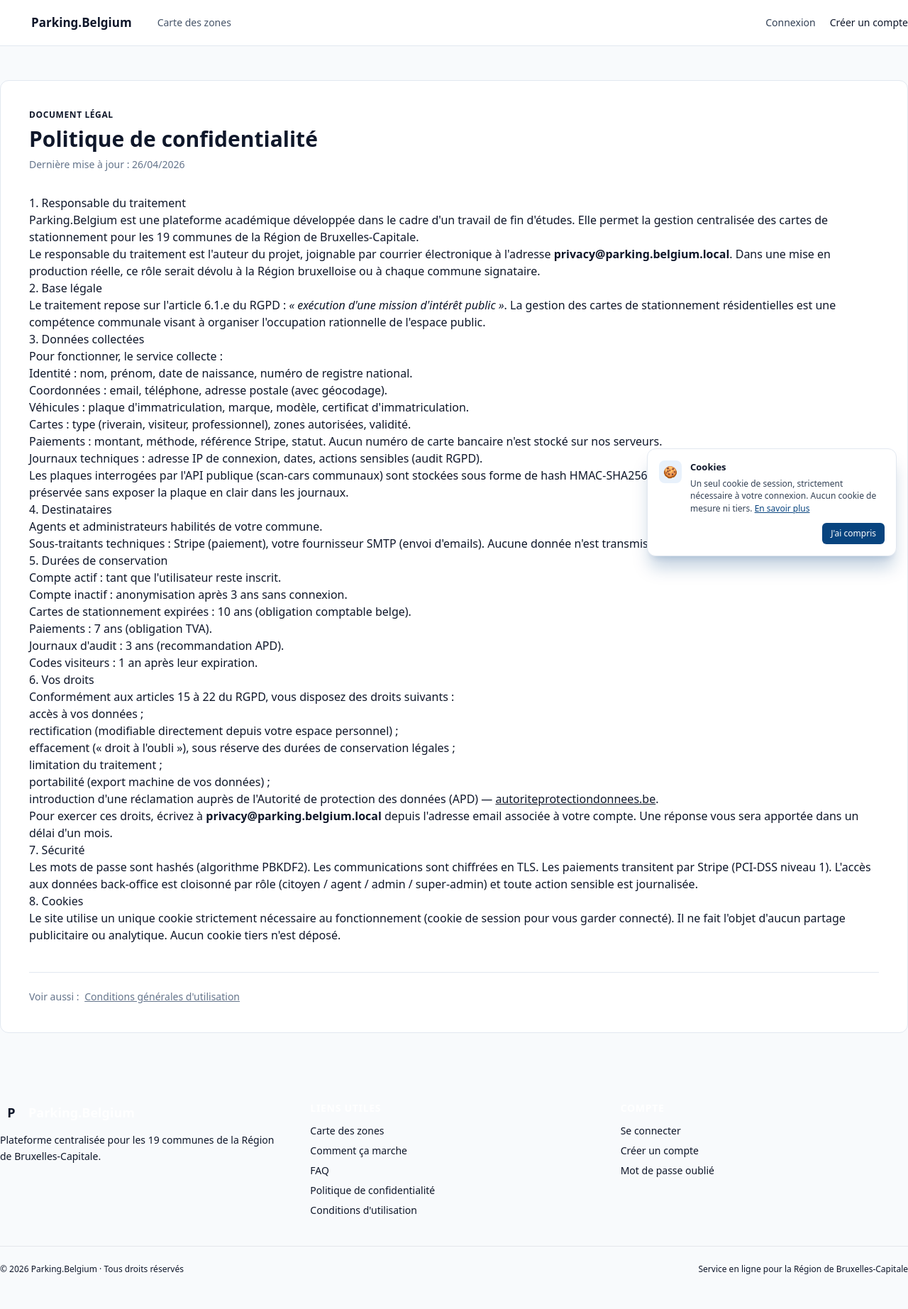
After one commit to sofiane626/parking_belgium, a Django app: page /legal/privacy/ in a window 1280 px wide. The commit adds this page. Shown: the whole page at 71% size. Run offline with Django 5.2, Linux system fonts and the light colour scheme; parts of the project's set-up code (start-up, migrations or seed data) failed here and were passed over; some libraries are stand-ins or nearby versions.

Commit message:
Pages légales (privacy + CGU), bandeau cookies et acceptation obligatoire à l'inscription

```diff
--- a/apps/core/urls.py
+++ b/apps/core/urls.py
@@ -6,4 +6,6 @@ urlpatterns = [
     path("", views.home, name="home"),
     path("after-login/", views.post_login_redirect, name="post_login_redirect"),
     path("commune-lookup/", views.commune_lookup, name="commune_lookup"),
+    path("legal/privacy/", views.legal_privacy, name="legal_privacy"),
+    path("legal/terms/", views.legal_terms, name="legal_terms"),
 ]
--- a/apps/core/views.py
+++ b/apps/core/views.py
@@ -7,6 +7,14 @@ from .models import Commune
 
 def home(request: HttpRequest) -> HttpResponse:
     return render(request, "core/home.html")
+
+
+def legal_privacy(request: HttpRequest) -> HttpResponse:
+    return render(request, "core/legal_privacy.html")
+
+
+def legal_terms(request: HttpRequest) -> HttpResponse:
+    return render(request, "core/legal_terms.html")
 
 
 def commune_lookup(request: HttpRequest) -> JsonResponse:
--- a/templates/base.html
+++ b/templates/base.html
@@ -11,7 +11,7 @@
   <link rel="preconnect" href="https://fonts.gstatic.com" crossorigin>
   {% block extra_head %}{% endblock %}
 </head>
-<body class="h-full flex flex-col bg-slate-50 text-slate-900 antialiased">
+<body class="min-h-screen flex flex-col bg-slate-50 text-slate-900 antialiased">
   {% include "_partials/navbar.html" %}
 
   {% if messages %}
@@ -59,6 +59,8 @@
             <li><a href="{% url 'gis_data:map' %}" class="text-brand-200 hover:text-white transition-colors">{% trans "Carte des zones" %}</a></li>
             <li><a href="{% url 'core:home' %}#comment" class="text-brand-200 hover:text-white transition-colors">{% trans "Comment ça marche" %}</a></li>
             <li><a href="{% url 'core:home' %}#faq" class="text-brand-200 hover:text-white transition-colors">{% trans "FAQ" %}</a></li>
+            <li><a href="{% url 'core:legal_privacy' %}" class="text-brand-200 hover:text-white transition-colors">{% trans "Politique de confidentialité" %}</a></li>
+            <li><a href="{% url 'core:legal_terms' %}" class="text-brand-200 hover:text-white transition-colors">{% trans "Conditions d'utilisation" %}</a></li>
           </ul>
         </div>
         <div>
@@ -101,6 +103,53 @@
     })();
   </script>
 
+  {# Bandeau cookies RGPD/ePrivacy : cookie de session uniquement, ack en localStorage. #}
+  <div id="cookie-banner"
+       style="display:none; position:fixed; right:1rem; bottom:1rem; left:1rem;
+              max-width:22rem; margin-left:auto; z-index:9999;
+              background:#fff; border:1px solid #e2e8f0; border-radius:12px;
+              box-shadow:0 20px 25px -5px rgba(8,68,127,.25), 0 8px 10px -6px rgba(8,68,127,.15);
+              padding:16px;">
+    <div style="display:flex; align-items:flex-start; gap:12px;">
+      <div style="flex-shrink:0; width:32px; height:32px; border-radius:8px;
+                  background:#e8f1fb; color:#08447F; display:flex;
+                  align-items:center; justify-content:center; font-size:16px;">
+        🍪
+      </div>
+      <div style="flex:1; font-size:13px; color:#334155; min-width:0;">
+        <p style="font-weight:600; color:#0f172a; margin:0 0 4px;">{% trans "Cookies" %}</p>
+        <p style="font-size:12px; line-height:1.45; margin:0;">
+          {% blocktrans %}Un seul cookie de session, strictement nécessaire à votre connexion. Aucun cookie de mesure ni tiers.{% endblocktrans %}
+          <a href="{% url 'core:legal_privacy' %}" style="color:#08447F; text-decoration:underline;">{% trans "En savoir plus" %}</a>
+        </p>
+        <div style="margin-top:12px; text-align:right;">
+          <button type="button" id="cookie-accept"
+                  style="padding:6px 12px; font-size:12px; font-weight:500;
+                         border-radius:6px; background:#08447F; color:#fff;
+                         border:none; cursor:pointer;">
+            {% trans "J'ai compris" %}
+          </button>
+        </div>
+      </div>
+    </div>
+  </div>
+  <script>
+    (function () {
+      var KEY = 'pb-cookie-ack-v1';
+      var banner = document.getElementById('cookie-banner');
+      if (!banner) return;
+      try {
+        if (localStorage.getItem(KEY) === '1') return;
+      } catch (e) { /* localStorage indisponible : on affiche quand même */ }
+      banner.style.display = 'block';
+      var btn = document.getElementById('cookie-accept');
+      btn && btn.addEventListener('click', function () {
+        try { localStorage.setItem(KEY, '1'); } catch (e) {}
+        banner.style.display = 'none';
+      });
+    })();
+  </script>
+
   {% block extra_body %}{% endblock %}
 </body>
 </html>
--- /dev/null
+++ b/templates/core/legal_privacy.html
@@ -0,0 +1,141 @@
+{% extends "base.html" %}
+{% load i18n %}
+
+{% block title %}{% trans "Politique de confidentialité" %}{% endblock %}
+
+{% block content %}
+<article class="max-w-3xl mx-auto bg-white border border-slate-200 rounded-xl shadow-soft p-8 sm:p-10 prose prose-slate max-w-none">
+
+  <header class="mb-8 not-prose">
+    <p class="text-xs uppercase tracking-wider text-brand-700 font-semibold mb-2">{% trans "Document légal" %}</p>
+    <h1 class="text-3xl font-semibold text-slate-900">{% trans "Politique de confidentialité" %}</h1>
+    <p class="text-sm text-slate-500 mt-2">
+      {% trans "Dernière mise à jour :" %} {% now "d/m/Y" %}
+    </p>
+  </header>
+
+  <section>
+    <h2>{% trans "1. Responsable du traitement" %}</h2>
+    <p>
+      {% blocktrans %}
+      Parking.Belgium est une plateforme académique développée dans le cadre d'un travail
+      de fin d'études. Elle permet la gestion centralisée des cartes de stationnement
+      pour les 19 communes de la Région de Bruxelles-Capitale.
+      {% endblocktrans %}
+    </p>
+    <p>
+      {% blocktrans %}
+      Le responsable du traitement est l'auteur du projet, joignable par courrier
+      électronique à l'adresse <strong>privacy@parking.belgium.local</strong>.
+      Dans une mise en production réelle, ce rôle serait dévolu à la Région
+      bruxelloise ou à chaque commune signataire.
+      {% endblocktrans %}
+    </p>
+  </section>
+
+  <section>
+    <h2>{% trans "2. Base légale" %}</h2>
+    <p>
+      {% blocktrans %}
+      Le traitement repose sur l'article 6.1.e du RGPD : <em>« exécution d'une mission
+      d'intérêt public »</em>. La gestion des cartes de stationnement résidentielles
+      est une compétence communale visant à organiser l'occupation rationnelle de
+      l'espace public.
+      {% endblocktrans %}
+    </p>
+  </section>
+
+  <section>
+    <h2>{% trans "3. Données collectées" %}</h2>
+    <p>{% trans "Pour fonctionner, le service collecte :" %}</p>
+    <ul>
+      <li>{% trans "Identité : nom, prénom, date de naissance, numéro de registre national." %}</li>
+      <li>{% trans "Coordonnées : email, téléphone, adresse postale (avec géocodage)." %}</li>
+      <li>{% trans "Véhicules : plaque d'immatriculation, marque, modèle, certificat d'immatriculation." %}</li>
+      <li>{% trans "Cartes : type (riverain, visiteur, professionnel), zones autorisées, validité." %}</li>
+      <li>{% trans "Paiements : montant, méthode, référence Stripe, statut. Aucun numéro de carte bancaire n'est stocké sur nos serveurs." %}</li>
+      <li>{% trans "Journaux techniques : adresse IP de connexion, dates, actions sensibles (audit RGPD)." %}</li>
+    </ul>
+    <p>
+      {% blocktrans %}
+      Les plaques interrogées par l'API publique (scan-cars communaux) sont
+      stockées sous forme de hash HMAC-SHA256 non réversible — la traçabilité
+      est préservée sans exposer la plaque en clair dans les journaux.
+      {% endblocktrans %}
+    </p>
+  </section>
+
+  <section>
+    <h2>{% trans "4. Destinataires" %}</h2>
+    <ul>
+      <li>{% trans "Agents et administrateurs habilités de votre commune." %}</li>
+      <li>{% trans "Sous-traitants techniques : Stripe (paiement), votre fournisseur SMTP (envoi d'emails). Aucune donnée n'est transmise à des tiers commerciaux." %}</li>
+    </ul>
+  </section>
+
+  <section>
+    <h2>{% trans "5. Durées de conservation" %}</h2>
+    <ul>
+      <li>{% trans "Compte actif : tant que l'utilisateur reste inscrit." %}</li>
+      <li>{% trans "Compte inactif : anonymisation après 3 ans sans connexion." %}</li>
+      <li>{% trans "Cartes de stationnement expirées : 10 ans (obligation comptable belge)." %}</li>
+      <li>{% trans "Paiements : 7 ans (obligation TVA)." %}</li>
+      <li>{% trans "Journaux d'audit : 3 ans (recommandation APD)." %}</li>
+      <li>{% trans "Codes visiteurs : 1 an après leur expiration." %}</li>
+    </ul>
+  </section>
+
+  <section>
+    <h2>{% trans "6. Vos droits" %}</h2>
+    <p>{% trans "Conformément aux articles 15 à 22 du RGPD, vous disposez des droits suivants :" %}</p>
+    <ul>
+      <li>{% trans "accès à vos données ;" %}</li>
+      <li>{% trans "rectification (modifiable directement depuis votre espace personnel) ;" %}</li>
+      <li>{% trans "effacement (« droit à l'oubli »), sous réserve des durées de conservation légales ;" %}</li>
+      <li>{% trans "limitation du traitement ;" %}</li>
+      <li>{% trans "portabilité (export machine de vos données) ;" %}</li>
+      <li>{% trans "introduction d'une réclamation auprès de l'Autorité de protection des données (APD) — <a href=\"https://www.autoriteprotectiondonnees.be/\" class=\"text-brand-700 underline\">autoriteprotectiondonnees.be</a>." %}</li>
+    </ul>
+    <p>
+      {% blocktrans %}
+      Pour exercer ces droits, écrivez à <strong>privacy@parking.belgium.local</strong>
+      depuis l'adresse email associée à votre compte. Une réponse vous sera apportée
+      dans un délai d'un mois.
+      {% endblocktrans %}
+    </p>
+  </section>
+
+  <section>
+    <h2>{% trans "7. Sécurité" %}</h2>
+    <p>
+      {% blocktrans %}
+      Les mots de passe sont hashés (algorithme PBKDF2). Les communications sont
+      chiffrées en TLS. Les paiements transitent par Stripe (PCI-DSS niveau 1).
+      L'accès aux données back-office est cloisonné par rôle (citoyen / agent /
+      admin / super-admin) et toute action sensible est journalisée.
+      {% endblocktrans %}
+    </p>
+  </section>
+
+  <section>
+    <h2>{% trans "8. Cookies" %}</h2>
+    <p>
+      {% blocktrans %}
+      Le site utilise un unique cookie strictement nécessaire au fonctionnement
+      (cookie de session pour vous garder connecté). Il ne fait l'objet d'aucun
+      partage publicitaire ou analytique. Aucun cookie tiers n'est déposé.
+      {% endblocktrans %}
+    </p>
+  </section>
+
+  <section class="not-prose mt-10 pt-6 border-t border-slate-200">
+    <p class="text-sm text-slate-500">
+      {% trans "Voir aussi :" %}
+      <a href="{% url 'core:legal_terms' %}" class="text-brand-700 underline ml-1">
+        {% trans "Conditions générales d'utilisation" %}
+      </a>
+    </p>
+  </section>
+
+</article>
+{% endblock %}
```
Also changed, not shown: apps/accounts/forms.py (+15 -0 lines), apps/accounts/models.py (+12 -0 lines), apps/accounts/tests/test_registration.py (+13 -0 lines), apps/core/tests.py (+17 -0 lines), templates/core/legal_terms.html (added, +139 -0 lines), templates/registration/register.html (+19 -0 lines), apps/accounts/migrations/0002_user_accepted_privacy_at_user_accepted_terms_at.py (added).
